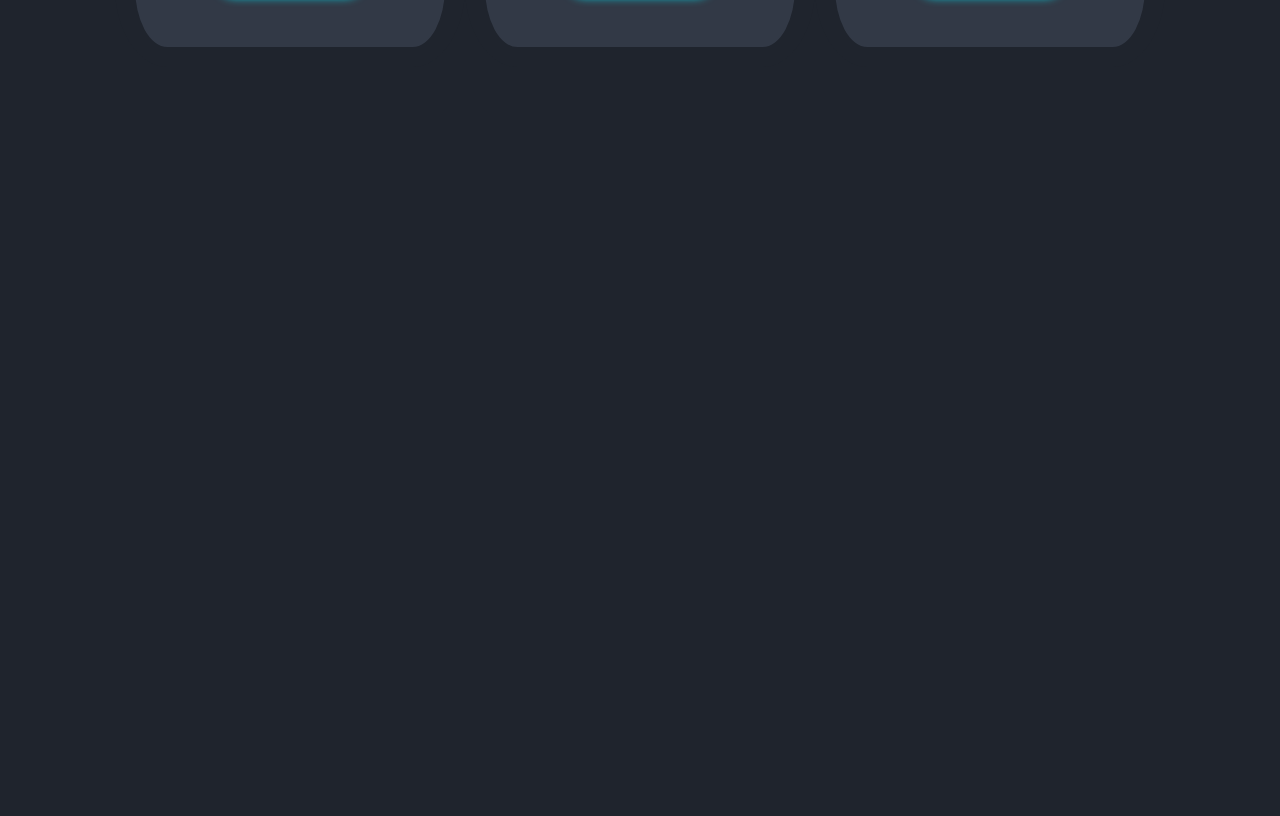
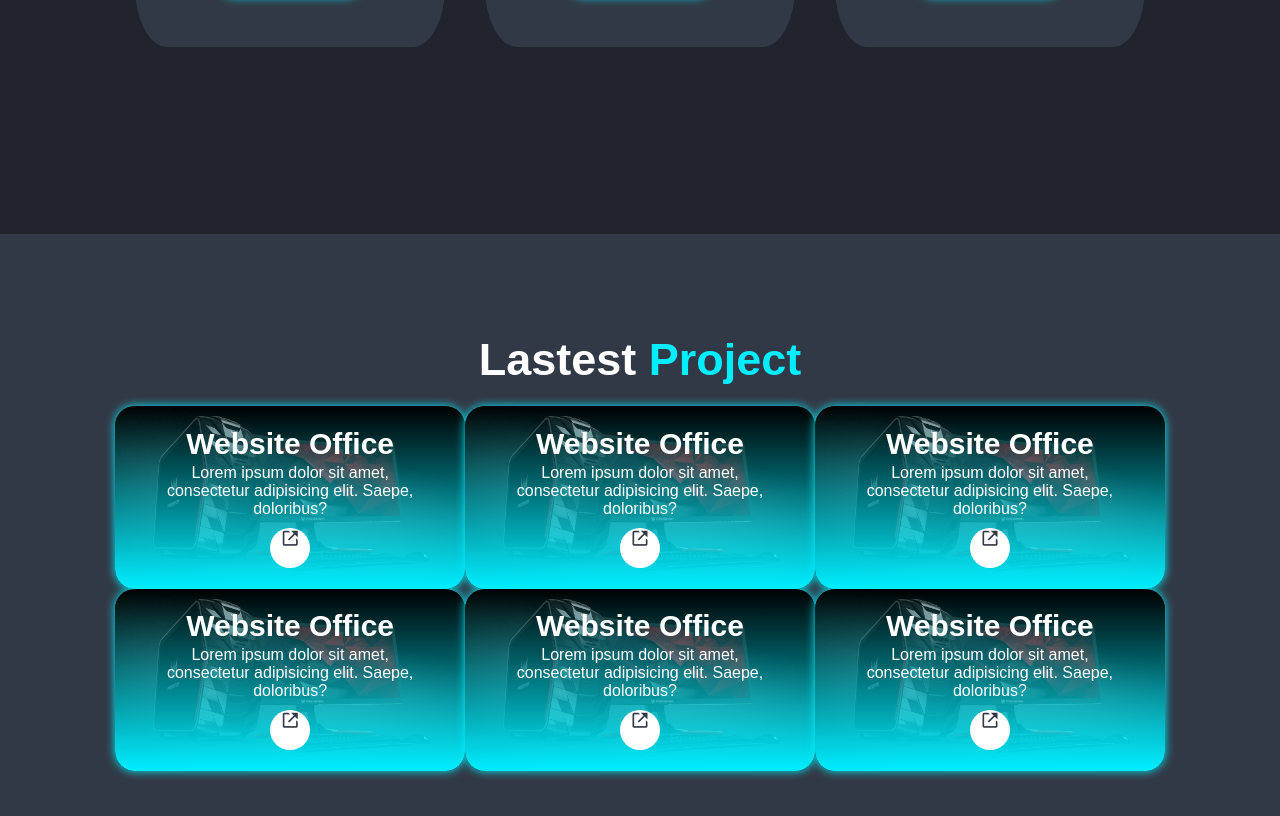
Before and after one commit to armurozi91/Portpolio, a plain HTML site: page index.html in a window 1280 px wide. Shown: the part 2166-2982 px from the top of the page. Before the commit the page ends 2400 px from the top, so only its background shows below. Drawn offline with nearby package versions, Linux system fonts and the light colour scheme.

Commit message:
update portfolio

```diff
--- a/index.html
+++ b/index.html
@@ -128,5 +128,84 @@
       </div>
     </section>
     <!-- End of Servicess Content -->
+
+    <!-- Section Portfolio -->
+    <section class="portfolio" id="portfolio">
+      <h2 class="heading">Lastest <span>Project</span></h2>
+      <div class="portfolio-container">
+        <div class="portfolio-box">
+          <img src="Images/project_9.jpg" alt="" />
+          <div class="portfolio-layer">
+            <h4>Website Office</h4>
+            <p>
+              Lorem ipsum dolor sit amet, consectetur adipisicing elit. Saepe,
+              doloribus?
+            </p>
+            <a href="#"><i class="bx bx-link-external"></i></a>
+          </div>
+        </div>
+
+        <div class="portfolio-box">
+          <img src="Images/project_9.jpg" alt="" />
+          <div class="portfolio-layer">
+            <h4>Website Office</h4>
+            <p>
+              Lorem ipsum dolor sit amet, consectetur adipisicing elit. Saepe,
+              doloribus?
+            </p>
+            <a href="#"><i class="bx bx-link-external"></i></a>
+          </div>
+        </div>
+
+        <div class="portfolio-box">
+          <img src="Images/project_9.jpg" alt="" />
+          <div class="portfolio-layer">
+            <h4>Website Office</h4>
+            <p>
+              Lorem ipsum dolor sit amet, consectetur adipisicing elit. Saepe,
+              doloribus?
+            </p>
+            <a href="#"><i class="bx bx-link-external"></i></a>
+          </div>
+        </div>
+
+        <div class="portfolio-box">
+          <img src="Images/project_9.jpg" alt="" />
+          <div class="portfolio-layer">
+            <h4>Website Office</h4>
+            <p>
+              Lorem ipsum dolor sit amet, consectetur adipisicing elit. Saepe,
+              doloribus?
+            </p>
+            <a href="#"><i class="bx bx-link-external"></i></a>
+          </div>
+        </div>
+
+        <div class="portfolio-box">
+          <img src="Images/project_9.jpg" alt="" />
+          <div class="portfolio-layer">
+            <h4>Website Office</h4>
+            <p>
+              Lorem ipsum dolor sit amet, consectetur adipisicing elit. Saepe,
+              doloribus?
+            </p>
+            <a href="#"><i class="bx bx-link-external"></i></a>
+          </div>
+        </div>
+
+        <div class="portfolio-box">
+          <img src="Images/project_9.jpg" alt="" />
+          <div class="portfolio-layer">
+            <h4>Website Office</h4>
+            <p>
+              Lorem ipsum dolor sit amet, consectetur adipisicing elit. Saepe,
+              doloribus?
+            </p>
+            <a href="#"><i class="bx bx-link-external"></i></a>
+          </div>
+        </div>
+      </div>
+    </section>
+    <!-- End Section Portfolio -->
   </body>
 </html>
--- a/style.css
+++ b/style.css
@@ -208,3 +208,71 @@ span {
   font-size: 1.6rem;
   margin: 1rem 0 3rem;
 }
+
+.portfolio {
+  background: var(--second-bg-color);
+}
+
+.portfolio h2 {
+  margin-bottom: 2rem;
+}
+
+.portfolio-container {
+  display: grid;
+  grid-template-columns: repeat(3, 1fr);
+  align-items: center;
+  gap: 2.5 rem;
+}
+
+.portfolio-container .portfolio-box {
+  position: relative;
+  border-radius: 2rem;
+  box-shadow: 0 0 1rem var(--main-color);
+  overflow: hidden;
+  display: flex;
+}
+
+.portfolio-box img {
+  width: 100%;
+}
+.portfolio-box .portfolio-layer {
+  position: absolute;
+  bottom: 0;
+  left: 0;
+  width: 100%;
+  height: 100%;
+  background: linear-gradient(rgba(0, 0, 0, 0.1), var(--main-color));
+  display: flex;
+  justify-content: center;
+  align-items: center;
+  flex-direction: column;
+  text-align: center;
+  padding: 0 4rem;
+}
+
+.portfolio-layer h4 {
+  font-size: 3rem;
+}
+
+.portfolio-layer p {
+  font-size: 1.6rem;
+  margin: 0.3rem 0 1rem;
+}
+
+.portfolio-layer a {
+  display: inline-flex;
+  justify-content: center;
+  width: 4rem;
+  height: 4rem;
+  background: var(--text-color);
+  border-radius: 50%;
+}
+
+.portfolio-layer a i {
+  font-size: 2rem;
+  color: var(--second-bg-color);
+}
+
+.portfolio-layer i {
+  margin-top: 10;
+}
```
Also changed, not shown: Images/background2.jpg (deleted), Images/project_9.jpg (added).
